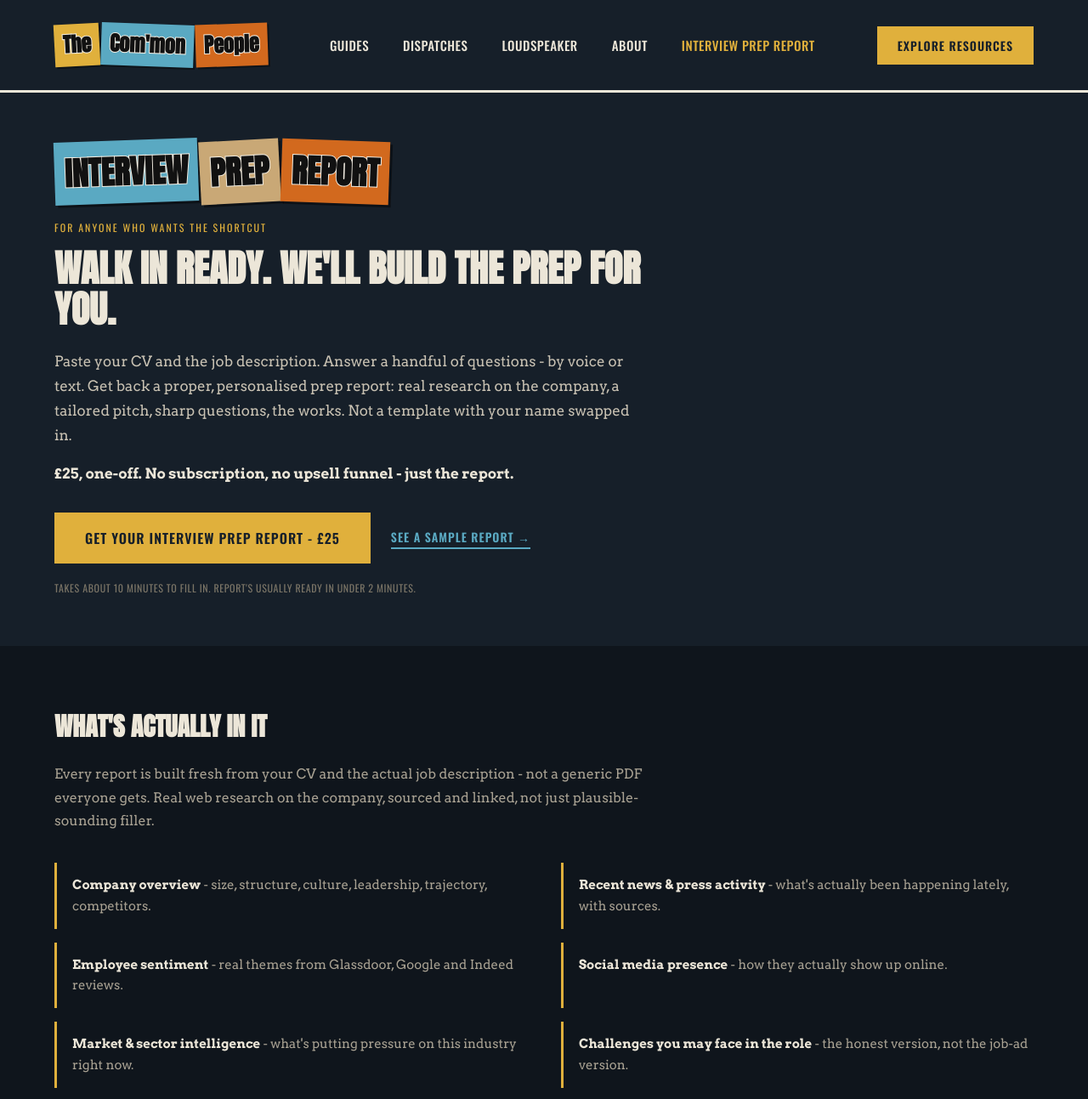
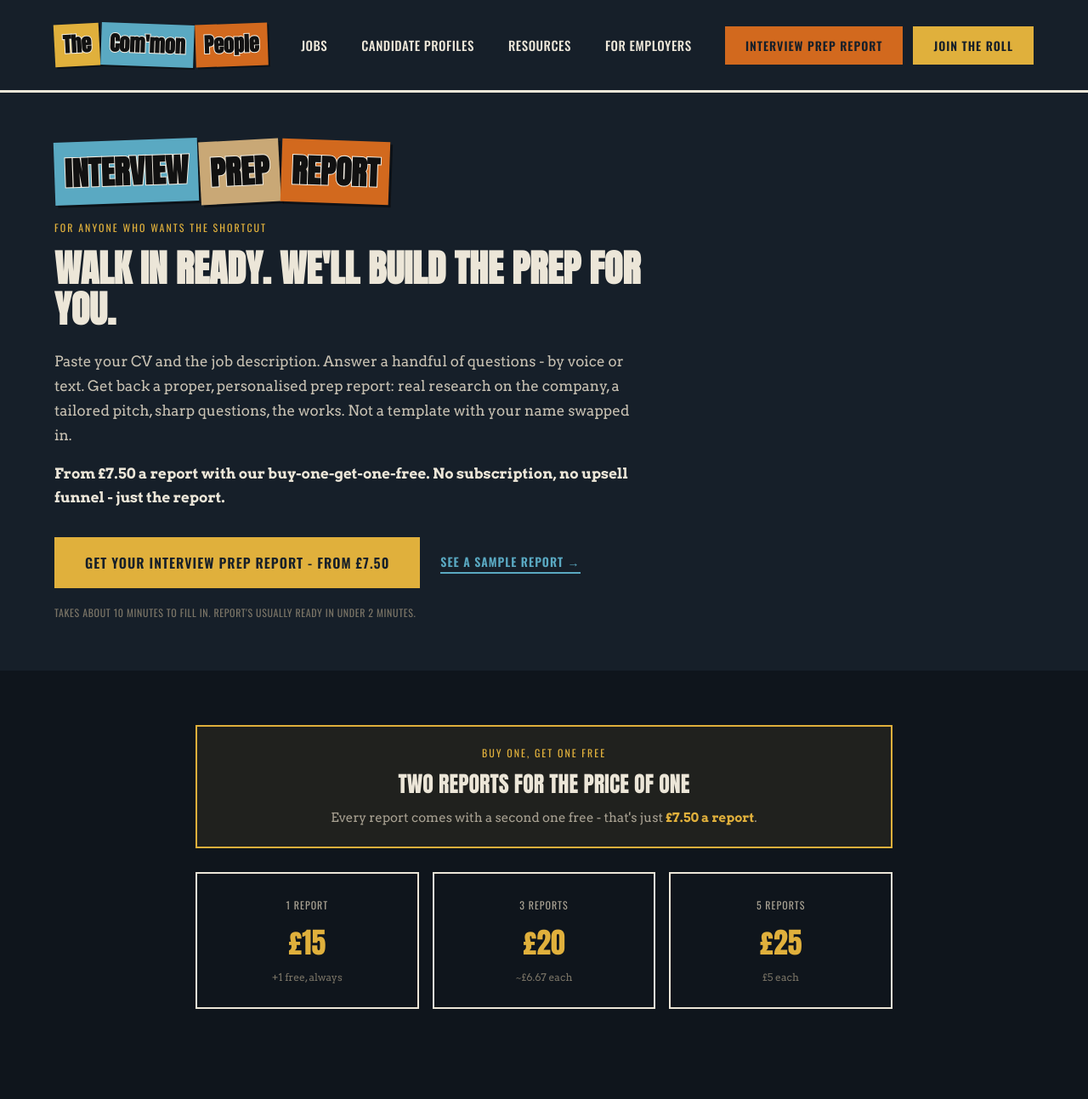
Before and after one commit to neilcopping-lab/commonpeople-resource-centre-v2, a plain HTML site: page prep-report.html in a window 1280 px wide. Shown: the top 1293 px of the page at 85% size. Drawn offline with nearby package versions, Linux system fonts and the light colour scheme.

Commit message:
Add files via upload

```diff
--- a/prep-report.html
+++ b/prep-report.html
@@ -4,7 +4,7 @@
 <meta charset="utf-8">
 <meta name="viewport" content="width=device-width, initial-scale=1">
 <title>Interview Prep Report - The Com'mon People</title>
-<meta name="description" content="Paste your CV and the job description. Get back a proper, personalised interview prep report - real company research, a tailored pitch, sharp questions. £25, one-off.">
+<meta name="description" content="Paste your CV and the job description. Get back a proper, personalised interview prep report - real company research, a tailored pitch, sharp questions. From £7.50 a report - buy one, get one free.">
 <link rel="preconnect" href="https://fonts.googleapis.com">
 <link href="https://fonts.googleapis.com/css2?family=Anton&family=Arvo:wght@400;700&family=Oswald:wght@400;500;600;700&display=swap" rel="stylesheet">
 <style>
@@ -38,14 +38,14 @@
       <span style="background:#d2691e; padding:6px 10px 8px; transform:rotate(-2deg); box-shadow:2px 2px 0 rgba(0,0,0,0.4);"><span class="plate-txt" style="font-family:'Anton',sans-serif; font-size:24px;">People</span></span>
     </a>
     <div style="display:flex; gap:40px; font-family:'Oswald',sans-serif; font-size:15px; font-weight:500; letter-spacing:0.5px; text-transform:uppercase;">
-      <a href="./guides.html" style="color:#ece6d8;">Guides</a>
-      <a href="./dispatches.html" style="color:#ece6d8;">Dispatches</a>
-      <a href="./loudspeaker.html" style="color:#ece6d8;">Loudspeaker</a>
-      <a href="./about.html" style="color:#ece6d8;">About</a>
-      <a href="./prep-report.html" style="color:#e0b03c;">Interview Prep Report</a>
+      <a href="./jobs.html" style="color:#ece6d8;">Jobs</a>
+      <a href="./candidate-profile.html" style="color:#ece6d8;">Candidate Profiles</a>
+      <a href="./resources.html" style="color:#ece6d8;">Resources</a>
+      <a href="#" style="color:#ece6d8;">For Employers</a>
     </div>
     <div style="display:flex; align-items:center; gap:12px;">
-      <a href="./resources.html" style="background:#e0b03c; color:#161f29; font-family:'Oswald',sans-serif; font-weight:600; font-size:14px; text-transform:uppercase; letter-spacing:1px; padding:12px 24px;">Explore Resources</a>
+      <a href="./prep-report.html" style="background:#d2691e; color:#161f29; font-family:'Oswald',sans-serif; font-weight:600; font-size:14px; text-transform:uppercase; letter-spacing:1px; padding:12px 24px;">Interview Prep Report</a>
+      <a href="./candidate-profile.html" style="background:#e0b03c; color:#161f29; font-family:'Oswald',sans-serif; font-weight:600; font-size:14px; text-transform:uppercase; letter-spacing:1px; padding:12px 24px;">Join the Roll</a>
     </div>
   </div>
 
@@ -59,12 +59,40 @@
     <div style="font-family:'Oswald',sans-serif; font-size:12px; letter-spacing:2px; text-transform:uppercase; color:#e0b03c; margin-bottom:16px;">For Anyone Who Wants The Shortcut</div>
     <h1 style="font-family:'Anton',sans-serif; font-size:44px; line-height:1.08; text-transform:uppercase; margin:0 0 24px; color:#ece6d8;">Walk In Ready. We'll Build The Prep For You.</h1>
     <p style="font-size:17px; line-height:1.7; color:#c9c2b3; margin:0 0 16px;">Paste your CV and the job description. Answer a handful of questions - by voice or text. Get back a proper, personalised prep report: real research on the company, a tailored pitch, sharp questions, the works. Not a template with your name swapped in.</p>
-    <p style="font-size:17px; line-height:1.7; color:#ece6d8; font-weight:700; margin:0 0 32px;">£25, one-off. No subscription, no upsell funnel - just the report.</p>
+    <p style="font-size:17px; line-height:1.7; color:#ece6d8; font-weight:700; margin:0 0 32px;">From £7.50 a report with our buy-one-get-one-free. No subscription, no upsell funnel - just the report.</p>
     <div style="display:flex; align-items:center; gap:24px; flex-wrap:wrap;">
-      <a href="https://the-common-people-interview-prep-app.onrender.com" class="pr-btn">Get Your Interview Prep Report - £25</a>
+      <a href="https://the-common-people-interview-prep-app.onrender.com" class="pr-btn">Get Your Interview Prep Report - From £7.50</a>
       <a href="./sample-report.html" style="font-family:'Oswald',sans-serif; font-weight:600; font-size:14px; text-transform:uppercase; letter-spacing:1px; color:#5aa9c2; border-bottom:2px solid #5aa9c2; padding-bottom:2px;">See A Sample Report &rarr;</a>
     </div>
     <p style="font-family:'Oswald',sans-serif; font-size:12px; color:#7a7466; text-transform:uppercase; letter-spacing:.05em; margin-top:20px;">Takes about 10 minutes to fill in. Report's usually ready in under 2 minutes.</p>
+  </div>
+
+  <!-- PRICING -->
+  <div style="background:#0f151c; padding:64px;">
+    <div style="max-width:820px; margin:0 auto;">
+      <div style="border:2px solid #e0b03c; background:rgba(224,176,60,0.08); padding:22px 28px; text-align:center; margin-bottom:28px;">
+        <div style="font-family:'Oswald',sans-serif; font-size:12px; letter-spacing:2px; text-transform:uppercase; color:#e0b03c;">Buy One, Get One Free</div>
+        <div style="font-family:'Anton',sans-serif; font-size:26px; text-transform:uppercase; color:#ece6d8; margin-top:8px;">Two Reports For The Price Of One</div>
+        <p style="font-size:15px; line-height:1.6; color:#a9a293; margin:8px 0 0;">Every report comes with a second one free - that's just <strong style="color:#e0b03c;">£7.50 a report</strong>.</p>
+      </div>
+      <div style="display:grid; grid-template-columns:repeat(3,1fr); gap:16px;">
+        <div style="border:2px solid #ece6d8; padding:28px 18px; text-align:center;">
+          <div style="font-family:'Oswald',sans-serif; font-size:12px; text-transform:uppercase; letter-spacing:1px; color:#a9a293; margin-bottom:10px;">1 Report</div>
+          <div style="font-family:'Anton',sans-serif; font-size:34px; color:#e0b03c;">£15</div>
+          <div style="font-size:12px; color:#7a7466; margin-top:8px;">+1 free, always</div>
+        </div>
+        <div style="border:2px solid #ece6d8; padding:28px 18px; text-align:center;">
+          <div style="font-family:'Oswald',sans-serif; font-size:12px; text-transform:uppercase; letter-spacing:1px; color:#a9a293; margin-bottom:10px;">3 Reports</div>
+          <div style="font-family:'Anton',sans-serif; font-size:34px; color:#e0b03c;">£20</div>
+          <div style="font-size:12px; color:#7a7466; margin-top:8px;">~£6.67 each</div>
+        </div>
+        <div style="border:2px solid #ece6d8; padding:28px 18px; text-align:center;">
+          <div style="font-family:'Oswald',sans-serif; font-size:12px; text-transform:uppercase; letter-spacing:1px; color:#a9a293; margin-bottom:10px;">5 Reports</div>
+          <div style="font-family:'Anton',sans-serif; font-size:34px; color:#e0b03c;">£25</div>
+          <div style="font-size:12px; color:#7a7466; margin-top:8px;">£5 each</div>
+        </div>
+      </div>
+    </div>
   </div>
 
   <!-- WHAT'S ACTUALLY IN IT -->
@@ -146,7 +174,7 @@
   <!-- CLOSING CTA -->
   <div style="background:#0f151c; padding:72px 64px; text-align:center;">
     <h2 style="font-family:'Anton',sans-serif; font-size:32px; text-transform:uppercase; margin:0 0 28px;">Ready When You Are</h2>
-    <a href="https://the-common-people-interview-prep-app.onrender.com" class="pr-btn">Get Your Interview Prep Report - £25</a>
+    <a href="https://the-common-people-interview-prep-app.onrender.com" class="pr-btn">Get Your Interview Prep Report - From £7.50</a>
   </div>
 
   <!-- FOOTER -->
@@ -157,7 +185,7 @@
         <span style="background:#5aa9c2; padding:4px 7px 6px; transform:rotate(2deg);"><span class="plate-txt" style="font-family:'Anton',sans-serif; font-size:15px;">Com'mon</span></span>
         <span style="background:#d2691e; padding:4px 7px 6px; transform:rotate(-2deg);"><span class="plate-txt" style="font-family:'Anton',sans-serif; font-size:15px;">People</span></span>
       </div>
-      <p style="font-size:12px; color:#7a7466; margin-top:16px; max-width:220px; line-height:1.6;">A free resource centre for marketing, HR, finance, events and operations people. Built on mutual aid.</p>
+      <p style="font-size:12px; color:#7a7466; margin-top:16px; max-width:220px; line-height:1.6;">A jobs marketplace, candidate profiling service and free knowledge commons. Built on mutual aid.</p>
     </div>
     <div>
       <h6 style="font-size:12px; text-transform:uppercase; letter-spacing:1px; color:#e0b03c; margin:0 0 14px;">Guides</h6>
@@ -178,14 +206,14 @@
     <div>
       <h6 style="font-size:12px; text-transform:uppercase; letter-spacing:1px; color:#e0b03c; margin:0 0 14px;">Loudspeaker</h6>
       <a href="loudspeaker.html" style="display:block; font-size:13px; color:#a9a293; margin-bottom:10px;">The archive</a>
-      <a href="loudspeaker-edition-01.html" style="display:block; font-size:13px; color:#a9a293; margin-bottom:10px;">Edition 01 &middot; May 2026</a>
-      <a href="loudspeaker-edition-02.html" style="display:block; font-size:13px; color:#a9a293;">Edition 02 &middot; July 2026</a>
+      <a href="loudspeaker-edition-01.html" style="display:block; font-size:13px; color:#a9a293;">Edition 01 &middot; May 2026</a>
     </div>
     <div>
-      <h6 style="font-size:12px; text-transform:uppercase; letter-spacing:1px; color:#e0b03c; margin:0 0 14px;">About</h6>
+      <h6 style="font-size:12px; text-transform:uppercase; letter-spacing:1px; color:#e0b03c; margin:0 0 14px;">Platform</h6>
+      <a href="jobs.html" style="display:block; font-size:13px; color:#a9a293; margin-bottom:10px;">Open Calls</a>
+      <a href="candidate-profile.html" style="display:block; font-size:13px; color:#a9a293; margin-bottom:10px;">Candidate Profiles</a>
       <a href="resources.html" style="display:block; font-size:13px; color:#a9a293; margin-bottom:10px;">Resources</a>
-      <a href="about.html" style="display:block; font-size:13px; color:#a9a293; margin-bottom:10px;">Our story</a>
-      <a href="mailto:neil.copping@thecommonpeople.co.uk" style="display:block; font-size:13px; color:#a9a293;">Get in touch</a>
+      <a href="about.html" style="display:block; font-size:13px; color:#a9a293;">About</a>
     </div>
   </div>
   <div style="padding:20px 64px; border-top:1px solid #2a333d; display:flex; justify-content:space-between; font-size:12px; color:#7a7466; font-family:'Oswald',sans-serif;">
```
Also changed, not shown: index.html (+35 -11 lines).
